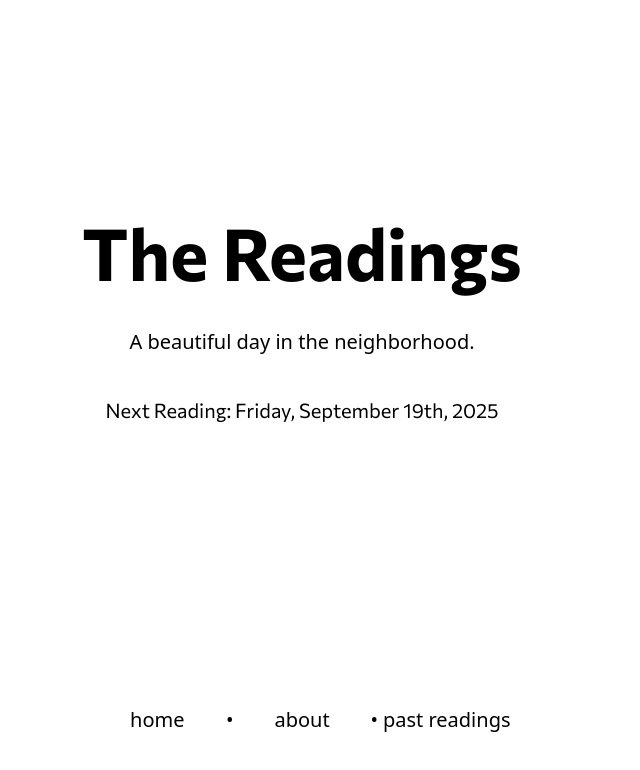
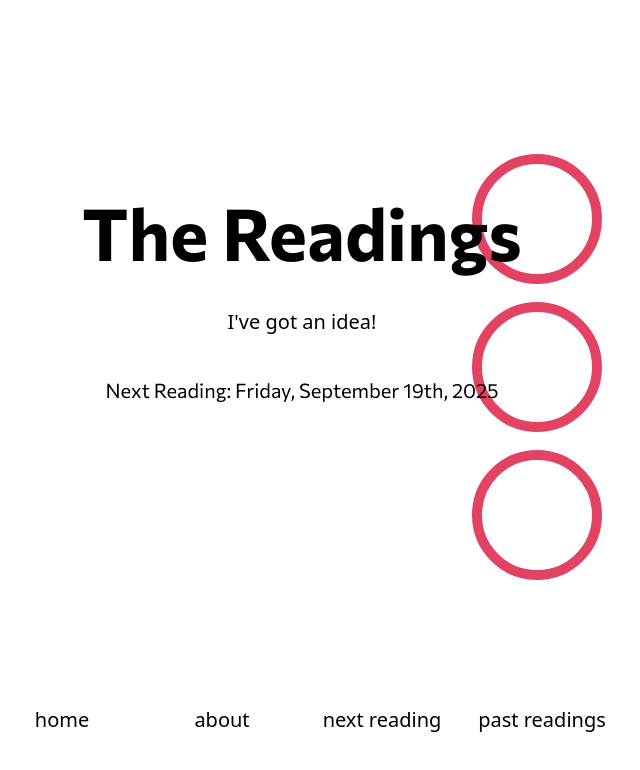
Before and after one commit to zlunchbox/readingspgh.com, a SvelteKit app: page / in a window 1280 px wide. Shown: the top 770 px of the page, without its empty margins (338-978 px from the left). Built offline with nearby package versions, Linux system fonts and the light colour scheme.

Commit message:
add circle motif, add anchor to "next reading" header

```diff
--- /dev/null
+++ b/src/lib/components/DynamicShape/Circle.svelte
@@ -0,0 +1,20 @@
+<script lang="ts">
+  let { ...props } = $props();
+</script>
+
+<svg
+  class={props.class}
+  width="150"
+  height="150"
+  xmlns="http://www.w3.org/2000/svg"
+>
+  <circle
+    cx="75"
+    cy="75"
+    r="60"
+    fill="none"
+    stroke="crimson"
+    stroke-width="10"
+    opacity=".8"
+  />
+</svg>
--- /dev/null
+++ b/src/lib/components/DynamicShape/DynamicShape.svelte
@@ -0,0 +1,11 @@
+<!-- DynamicShapes.svelte -->
+<script lang="ts">
+  import Circle from "./Circle.svelte";
+</script>
+
+<div class="relative bottom-75 -right-40">
+  <!-- Shape 1 - Bottom layer -->
+  <Circle class="absolute top-37 z-1" />
+  <Circle class="absolute top-74 z-2" />
+  <Circle class="absolute z-3" />
+</div>
--- a/src/routes/+layout.svelte
+++ b/src/routes/+layout.svelte
@@ -13,15 +13,16 @@
   <div class="w-full flex-4 flex flex-col items-center justify-center gap-10">
     {@render children?.()}
   </div>
-  <nav class="w-1/3 flex-1 flex items-center justify-center text-xl">
+  <nav class="w-1/2 flex-1 flex items-center justify-center text-xl">
     <div class="flex-1 text-center">
       <a class="hover:font-bold" href="/">home</a>
     </div>
-    <p class="flex-0 select-none cursor-default text-center">&bull;</p>
     <div class="flex-1 text-center">
       <a class="hover:font-bold" href="/about">about</a>
     </div>
-    <p class="flex-0 select-none cursor-default text-center">&bull;</p>
+    <div class="flex-1 text-center">
+      <a class="hover:font-bold" href="/nextreading">next reading</a>
+    </div>
     <div class="flex-1 text-center">
       <a class="hover:font-bold" href="/pastreadings">past readings</a>
     </div>
--- a/src/routes/+page.svelte
+++ b/src/routes/+page.svelte
@@ -1,9 +1,13 @@
 <script>
   import Subtitle from "$lib/components/Subtitle/Subtitle.svelte";
+  import DynamicShape from "$lib/components/DynamicShape/DynamicShape.svelte";
 </script>
 
-<h1 class="font-[Commissioner] font-bold text-7xl flex-0">The Readings</h1>
-<Subtitle class="flex-0 text-xl" />
-<h2 class="font-[Commissioner] text-xl flex-0">
-  Next Reading: Friday, September 19th, 2025
+<h1 class="relative z-10 font-[Commissioner] font-bold text-7xl flex-0">
+  The Readings
+</h1>
+<Subtitle class="relative z-10 flex-0 text-xl" />
+<h2 class="relative z-10 font-[Commissioner] text-xl flex-0">
+  <a href="/nextreading">Next Reading: Friday, September 19th, 2025</a>
 </h2>
+<DynamicShape />
```
